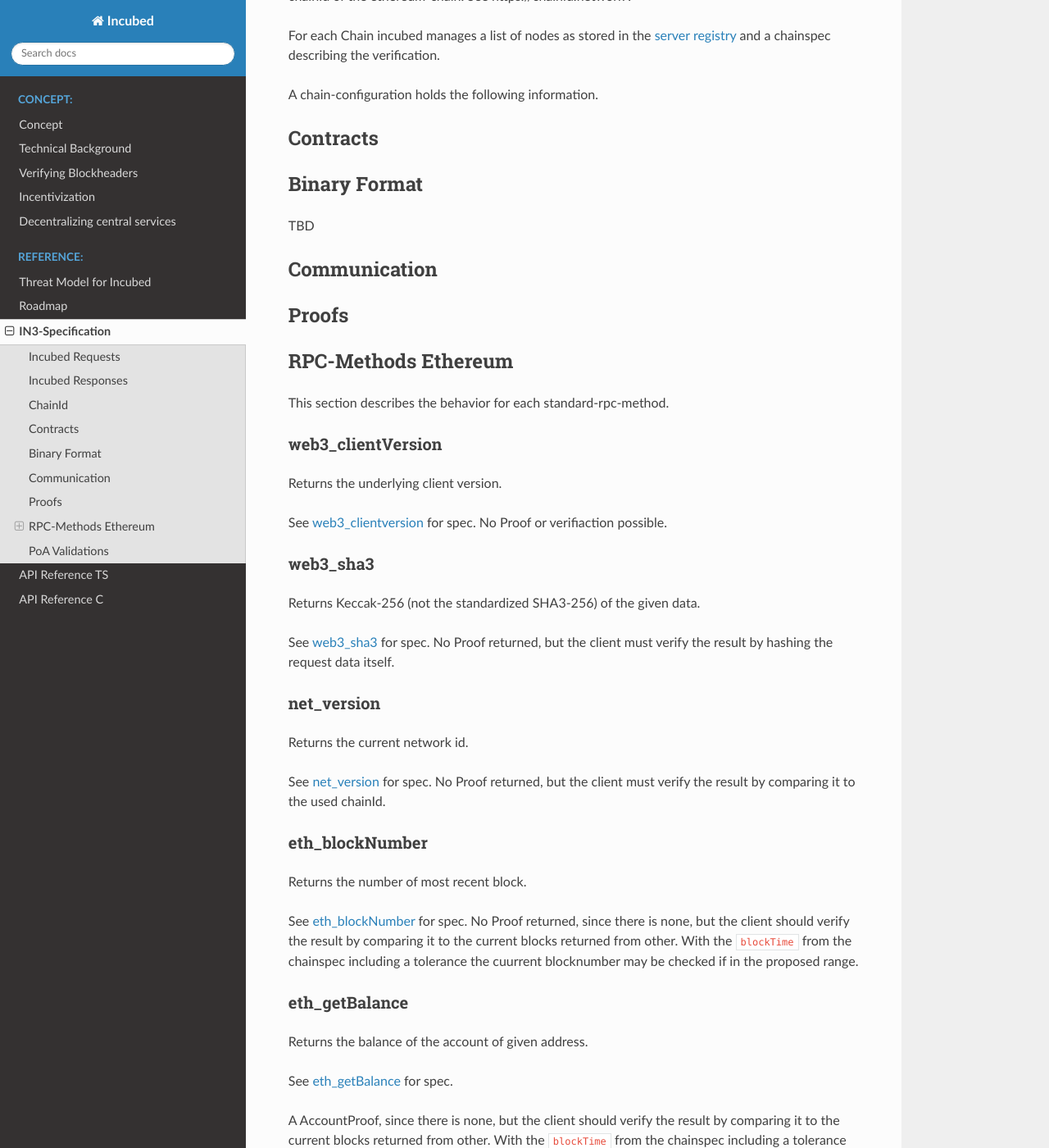
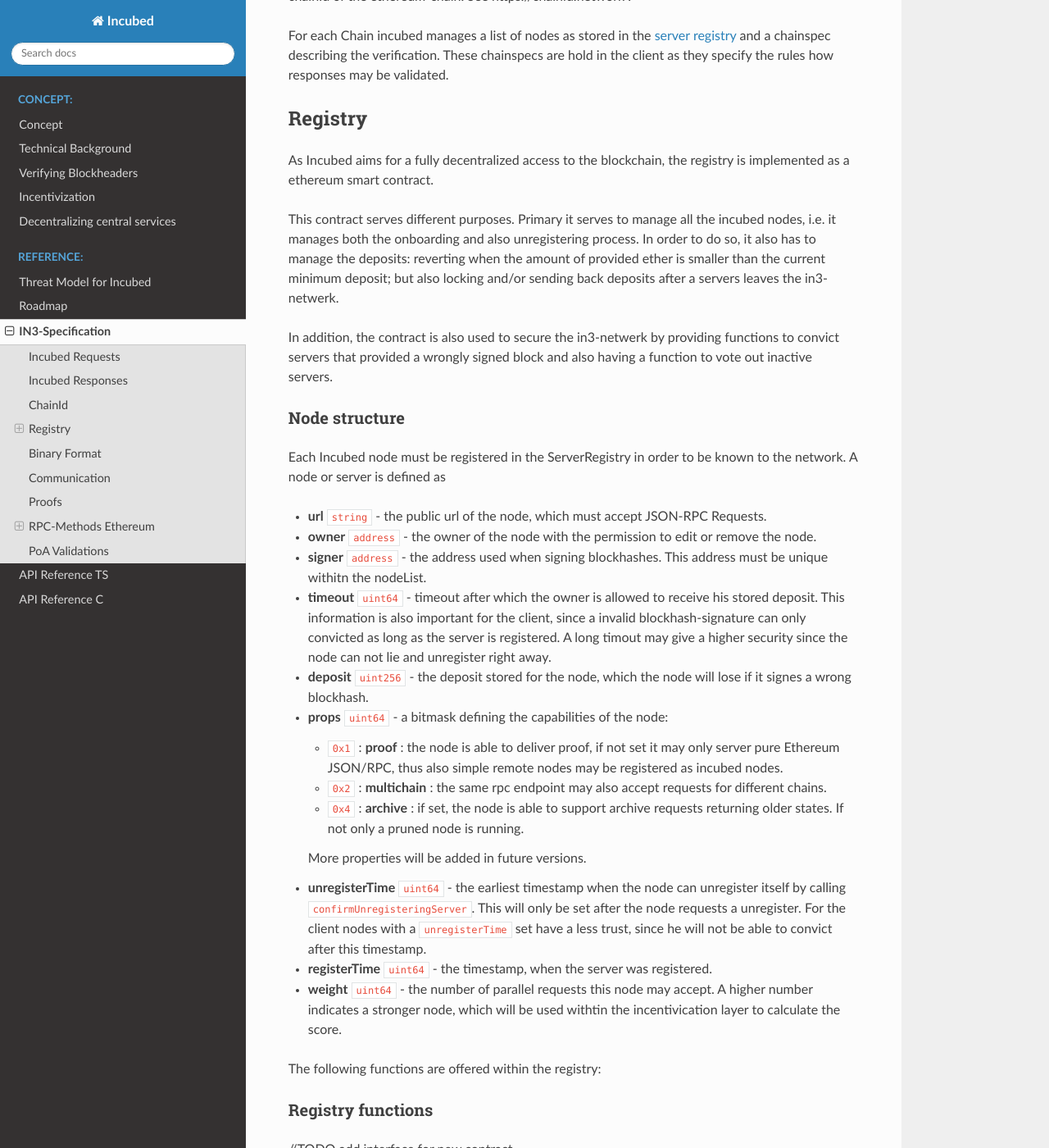
Before and after one commit to blockchainsllc/in3-legacy, a Sphinx documentation site: the page built from docs/spec.md, in a window 1280 px wide and 1400 px high, scrolled down 3337 px. Shown: the whole window at 82% size. Built offline with Sphinx 7.4.7 and the Read the Docs theme 2.0.0, drawn with Linux system fonts in a browser that asks for light colours; pages that are not in the unit, such as notebooks, are missing from menus; some of the changed text lies outside the part shown.

Commit message:
updated chain

````diff
--- a/docs/spec.md
+++ b/docs/spec.md
@@ -120,8 +120,6 @@
 }
 ```
 
-
-
 ## ChainId
 
 Incubed support multiple chains and a client may even run request to different chains in parallel. While in most cases a chain refers to a specific running blockchain, chainIds may also refer to abstract networks such as ipfs. So then definition of a chain in the context of incubed is simply a distributed data domain offering verifieable api-functions implemented in a in3-node.
@@ -129,14 +127,50 @@
 Each Chain is identified by a `uint64` identifier written as hex-value. (without leading zeros)
 Since incubed started with ethereum, the chainIds for public ethereum-chains are based on the intrinsic chainId of the ethereum-chain. See https://chainid.network .
 
-For each Chain incubed manages a list of nodes as stored in the [server registry](#contracts) and a chainspec describing the verification.
+For each Chain incubed manages a list of nodes as stored in the [server registry](#registry) and a chainspec describing the verification. These chainspecs are hold in the client as they specify the rules how responses may be validated.
 
-A chain-configuration holds the following information.
+## Registry
+
+As Incubed aims for a fully decentralized access to the blockchain, the registry is implemented as a ethereum smart contract.
+
+This contract serves different purposes. Primary it serves to manage all the incubed nodes, i.e. it manages both the onboarding and also unregistering process. In order to do so, it also has to manage the deposits: reverting when the amount of provided ether is smaller than the current minimum deposit; but also locking and/or sending back deposits after a servers leaves the in3-netwerk.
+
+In addition, the contract is also used to secure the in3-netwerk by providing functions to convict servers that provided a wrongly signed block and also having a function to vote out inactive servers.
+
+### Node structure
+
+Each Incubed node must be registered in the ServerRegistry in order to be known to the network. A node or server is defined as
+
+*  **url** `string` - the public url of the node, which must accept JSON-RPC Requests.
+
+*  **owner** `address` - the owner of the node with the permission to edit or remove the node.
+
+*  **signer** `address` - the address used when signing blockhashes. This address must be unique withitn the nodeList.
+
+*  **timeout** `uint64` - timeout after which the owner is allowed to receive his stored deposit. This information is also important for the client, since a invalid blockhash-signature can only convicted as long as the server is registered. A long timout may give a higher security since the node can not lie and unregister right away.
+
+*  **deposit** `uint256` - the deposit stored for the node, which the node will lose if it signes a wrong blockhash.
+
+*  **props** `uint64` - a bitmask defining the capabilities of the node:
+
+    - `0x1` : **proof** :  the node is able to deliver proof, if not set it may only server pure Ethereum JSON/RPC, thus also simple remote nodes may be registered as incubed nodes.
+    - `0x2` : **multichain** : the same rpc endpoint may also accept requests for different chains.
+    - `0x4` : **archive** : if set, the node is able to support archive requests returning older states. If not only a pruned node is running.
+
+    More properties will be added in future versions.
+
+*  **unregisterTime** `uint64` - the earliest timestamp when the node can unregister itself by calling `confirmUnregisteringServer`.  This will only be set after the node requests a unregister. For the client nodes with a `unregisterTime` set have a less trust, since he will not be able to convict after this timestamp.
+
+*  **registerTime** `uint64` - the timestamp, when the server was registered.
+
+*  **weight** `uint64` - the number of parallel requests this node may accept. A higher number indicates a stronger node, which will be used withtin the incentivication layer to calculate the score.
+
+The following functions are offered within the registry:
 
 
-## Contracts
+### Registry functions
 
-
+//TODO add interface for new contract.
 
 ## Binary Format
 
````
Also changed, not shown: docs/milestones.md (+5 -5 lines), package.json (+4 -3 lines), .gitlab-ci.yml.
